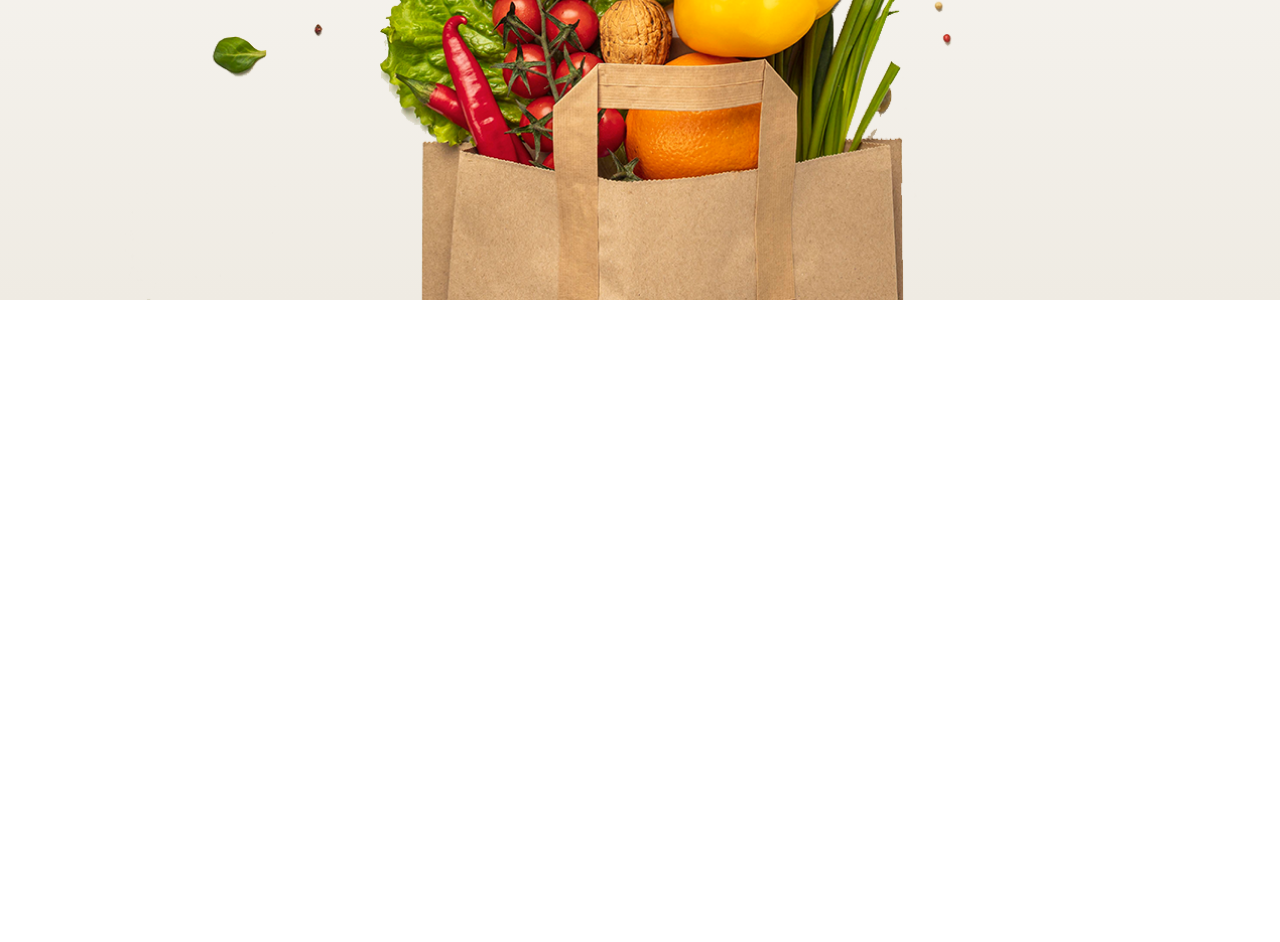
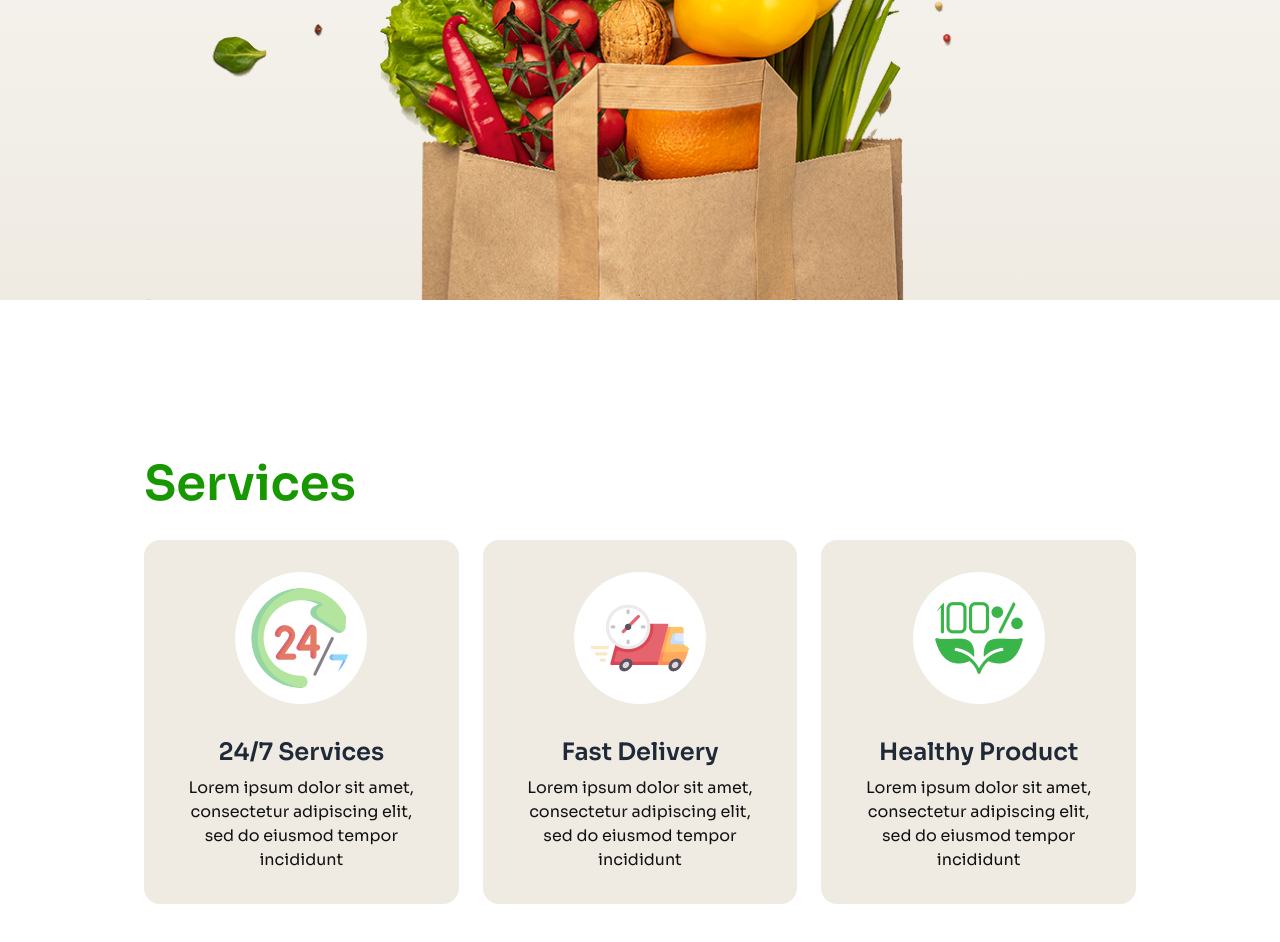
Before and after one commit to khushbul10/a03, a plain HTML site: page index.html in a window 1280 px wide. Shown: the part 799-1741 px from the top of the page. Before the commit the page ends 1099 px from the top, so only its background shows below. Drawn offline with nearby package versions, Linux system fonts and the light colour scheme.

Commit message:
services section done

```diff
--- a/index.html
+++ b/index.html
@@ -87,11 +87,48 @@
     <main class="mt-10">
         <section class="banner bg-gradient-to-b from-[#FFFFFF] to-[#EFEBE3] text-white">
             <div class="text-center w-11/12 md:w-1/2 mx-auto">
-                <h2 class="text-5xl text-[#111111] font-semibold">Freshness <span class="text-nature-green">You Can Count</span> On, Prices You’ll Love!</h2>
-                <p class="text-[#111111]">Shop your daily essentials at unbeatable prices. From fresh produce to pantry staples, we’ve got you covered every day!</p>
+                <h2 class="text-5xl text-[#111111] font-semibold">Freshness <span class="text-nature-green">You Can
+                        Count</span> On, Prices You’ll Love!</h2>
+                <p class="text-[#111111]">Shop your daily essentials at unbeatable prices. From fresh produce to pantry
+                    staples, we’ve got you covered every day!</p>
             </div>
             <div class="flex justify-center">
                 <img src="assets/hero-vegetables.png" alt="">
+            </div>
+        </section>
+        <section class="services p-4 md:p-36">
+            <h2 class="text-5xl text-nature-green font-semibold py-4 md:pb-8">Services</h2>
+            <div class="flex flex-col md:flex-row justify-center gap-4 md:gap-6">
+                <div class="card bg-[#EFEBE3] ">
+                    <figure class="pt-8">
+                        <img class="p-4 rounded-full bg-[#ffffff] " src="assets/service.png" />
+                    </figure>
+                    <div class="card-body text-center">
+                        <h2 class="text-2xl font-semibold">24/7 Services</h2>
+                        <p class="text-[#111111]">Lorem ipsum dolor sit amet, consectetur adipiscing elit, sed do
+                            eiusmod tempor incididunt</p>
+                    </div>
+                </div>
+                <div class="card bg-[#EFEBE3] ">
+                    <figure class="pt-8">
+                        <img class="p-4 rounded-full bg-[#ffffff] " src="assets/delivery.png" />
+                    </figure>
+                    <div class="card-body text-center">
+                        <h2 class="text-2xl font-semibold">Fast Delivery</h2>
+                        <p class="text-[#111111]">Lorem ipsum dolor sit amet, consectetur adipiscing elit, sed do
+                            eiusmod tempor incididunt</p>
+                    </div>
+                </div>
+                <div class="card bg-[#EFEBE3] ">
+                    <figure class="pt-8">
+                        <img class="p-4 rounded-full bg-[#ffffff] " src="assets/healthy.png" />
+                    </figure>
+                    <div class="card-body text-center">
+                        <h2 class="text-2xl font-semibold">Healthy Product</h2>
+                        <p class="text-[#111111]">Lorem ipsum dolor sit amet, consectetur adipiscing elit, sed do
+                            eiusmod tempor incididunt</p>
+                    </div>
+                </div>
             </div>
         </section>
     </main>
```
